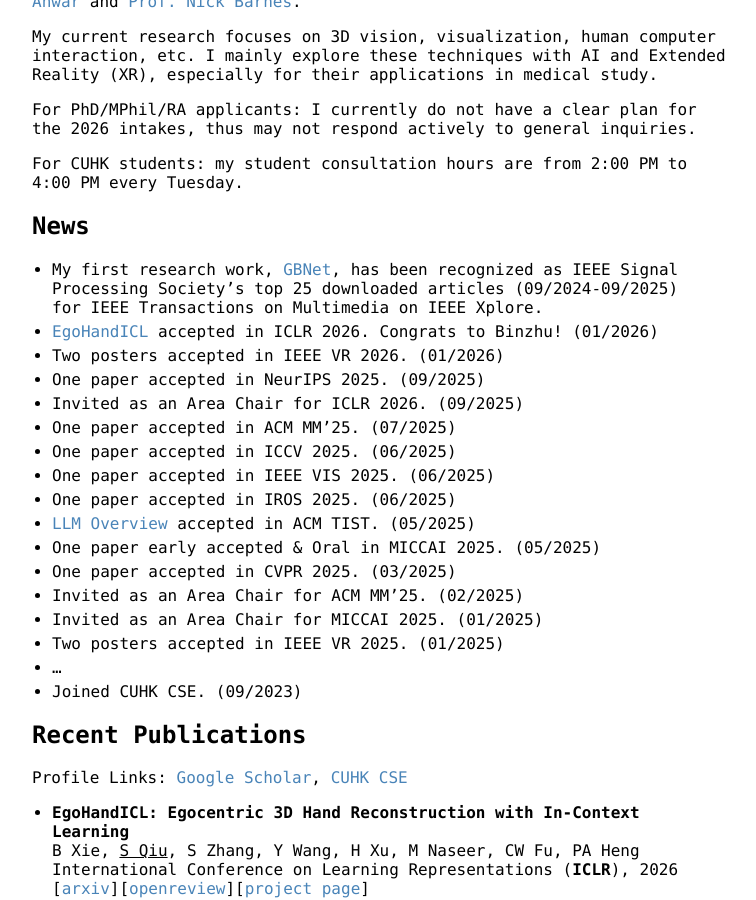
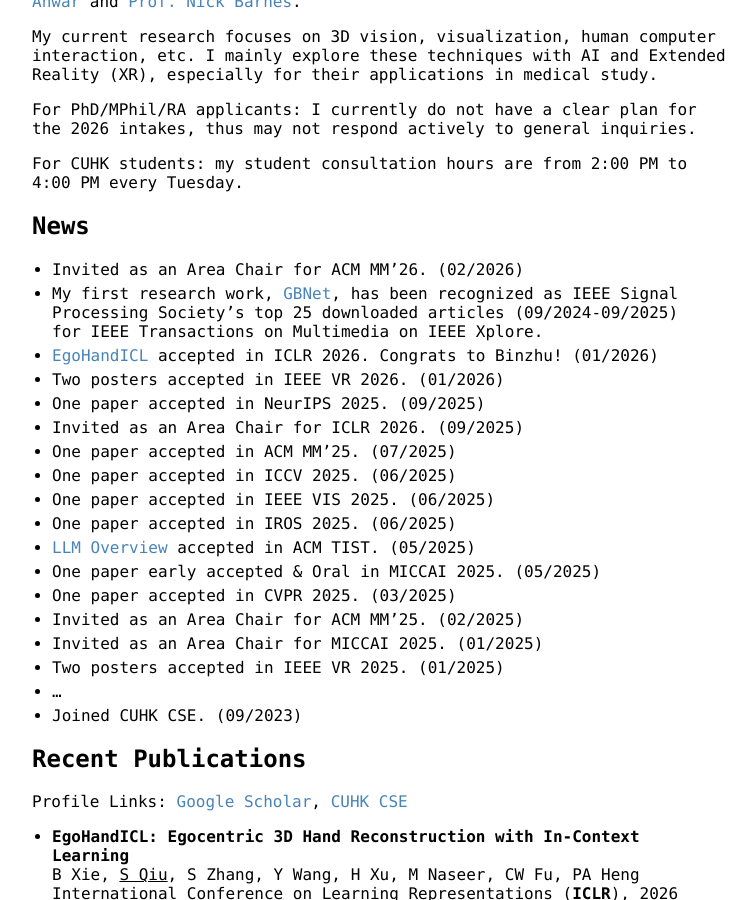
Before and after one commit to ShiQiu0419/ShiQiu0419.github.io, a Jekyll site: the page built from index.md, in a window 1280 px wide and 900 px high, scrolled down 305 px. Shown: the whole window, without its empty margins (258-1014 px from the left). Built offline with Jekyll 4.4.1, drawn with Linux system fonts in a browser that asks for light colours; our own code applies the rules of GitHub Pages for plain Markdown files.

Commit message:
Update index.md

```diff
--- a/index.md
+++ b/index.md
@@ -14,6 +14,7 @@ For PhD/MPhil/RA applicants: I currently do not have a clear plan for the 2026 i
 For CUHK students: my student consultation hours are from 2:00 PM to 4:00 PM every Tuesday.
 
 ## News
+* Invited as an Area Chair for ACM MM'26. (02/2026)
 * My first research work, [GBNet](https://ieeexplore.ieee.org/document/9410405), has been recognized as IEEE Signal Processing Society’s top 25 downloaded articles (09/2024-09/2025) for IEEE Transactions on Multimedia on IEEE Xplore.
 * [EgoHandICL](https://arxiv.org/abs/2601.19850) accepted in ICLR 2026. Congrats to Binzhu! (01/2026)
 * Two posters accepted in IEEE VR 2026. (01/2026)
```
